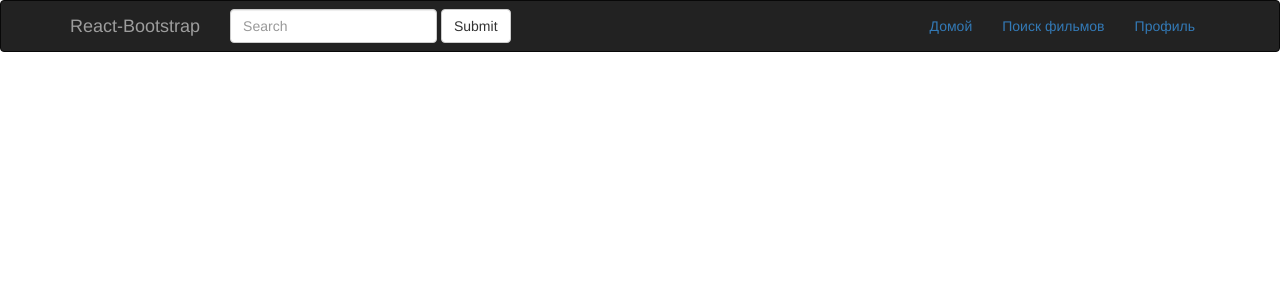
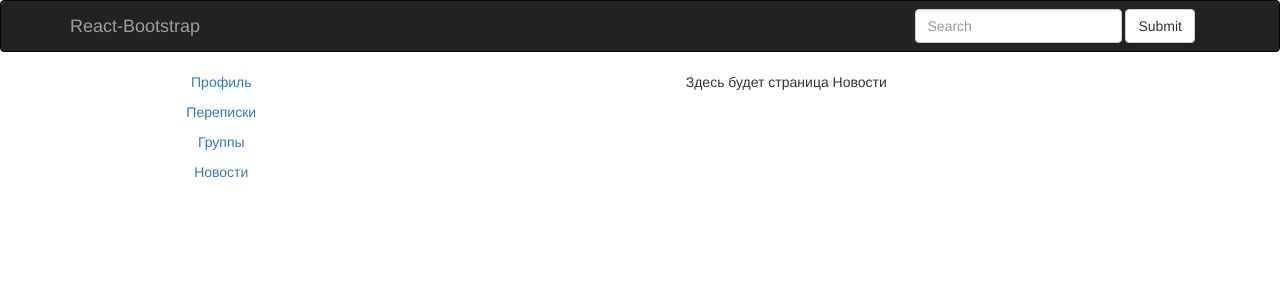
Before and after one commit to codyfet/acc-sn, a React app: page /news in a window 1280 px wide. Shown: the top 300 px of the page. Built offline with nearby package versions, Linux system fonts and the light colour scheme.

Commit message:
Добавлен каркас базовой страницы

```diff
--- a/src/components/Core/App.tsx
+++ b/src/components/Core/App.tsx
@@ -1,6 +1,6 @@
 import * as React from 'react';
 import {Header} from '../Modules/Header/Header';
-import {Main} from '../Modules/MainPage/Main';
+import {Main} from '../Modules/Main/Main';
 
 export const App = () => {
     return (
--- /dev/null
+++ b/src/components/Modules/Conversations/Conversations.tsx
@@ -0,0 +1,9 @@
+import * as React from 'react';
+
+export const Conversations = () => {
+    return (
+        <div>
+            Здесь будет страница Переписки
+        </div>
+    )
+}
--- /dev/null
+++ b/src/components/Modules/Groups/Groups.tsx
@@ -0,0 +1,9 @@
+import * as React from 'react';
+
+export const Groups = () => {
+    return (
+        <div>
+            Здесь будет страница Группы
+        </div>
+    )
+}
--- a/src/components/Modules/Header/Header.tsx
+++ b/src/components/Modules/Header/Header.tsx
@@ -1,7 +1,5 @@
 import * as React from 'react';
-import {Navbar, Nav, NavItem, FormGroup, FormControl, Button} from 'react-bootstrap';
-
-import {Link} from 'react-router-dom';
+import {Navbar, FormGroup, FormControl, Button} from 'react-bootstrap';
 
 /**
  * Компонент хедер приложения.
@@ -17,23 +15,12 @@ export class Header extends React.Component {
                     <Navbar.Toggle />
                 </Navbar.Header>
                 <Navbar.Collapse>
-                    <Navbar.Form pullLeft>
+                    <Navbar.Form pullRight>
                         <FormGroup>
                             <FormControl type="text" placeholder="Search" />
                         </FormGroup>{' '}
                         <Button type="submit">Submit</Button>
                     </Navbar.Form>
-                    <Nav pullRight>
-                        <NavItem eventKey={1} href="#">
-                            <Link to='/'>Домой</Link>
-                        </NavItem>
-                        <NavItem eventKey={1} href="#">
-                            <Link to='/search'>Поиск фильмов</Link>
-                        </NavItem>
-                        <NavItem eventKey={2} href="#">
-                            <Link to='/profile'>Профиль</Link>
-                        </NavItem>
-                    </Nav>
                 </Navbar.Collapse>
             </Navbar>
         );
--- /dev/null
+++ b/src/components/Modules/Main/Main.tsx
@@ -0,0 +1,34 @@
+import * as React from 'react';
+import {Switch, Route} from 'react-router-dom';
+import {Grid, Row, Col} from 'react-bootstrap';
+import {Link} from 'react-router-dom';
+
+import {Conversations} from '../Conversations/Conversations';
+import {Profile} from '../Profile/Profile';
+import {News} from '../News/News';
+import {Groups} from '../Groups/Groups';
+import {Home} from '../Home/Home';
+
+export const Main = () => {
+    return (
+        <Grid>
+            <Row className="show-grid">
+                <Col xs={3}>
+                    <ul><Link to='/profile'>Профиль</Link></ul>
+                    <ul><Link to='/conversations'>Переписки</Link></ul>
+                    <ul><Link to='/groups'>Группы</Link></ul>
+                    <ul><Link to='/news'>Новости</Link></ul>
+                </Col>
+                <Col xs={9}>
+                    <Switch>
+                        <Route exact path='/' component={Home} />
+                        <Route path='/profile' component={Profile} />
+                        <Route path='/conversations' component={Conversations} />
+                        <Route path='/groups' component={Groups} />
+                        <Route path='/news' component={News} />
+                    </Switch>
+                </Col>
+            </Row>
+        </Grid>
+    )
+}
--- a/src/components/Modules/MainPage/Main.tsx
+++ /dev/null
@@ -1,19 +0,0 @@
-import * as React from 'react';
-
-import {Switch, Route} from 'react-router-dom';
-
-import {Search} from '../Search/Search';
-import {Profile} from '../Profile/Profile';
-import {Home} from '../Home/Home';
-
-export const Main = () => {
-    return (
-        <div>
-            <Switch>
-                <Route exact path='/' component={Home} />
-                <Route path='/search' component={Search} />
-                <Route path='/profile' component={Profile} />
-            </Switch>
-        </div>
-    )
-}
--- /dev/null
+++ b/src/components/Modules/News/News.tsx
@@ -0,0 +1,9 @@
+import * as React from 'react';
+
+export const News = () => {
+    return (
+        <div>
+            Здесь будет страница Новости
+        </div>
+    )
+}
--- a/src/components/Modules/Search/Search.tsx
+++ /dev/null
@@ -1,9 +0,0 @@
-import * as React from 'react';
-
-export const Search = () => {
-    return (
-        <div>
-            Здесь будет страница поиска
-        </div>
-    )
-}
```
